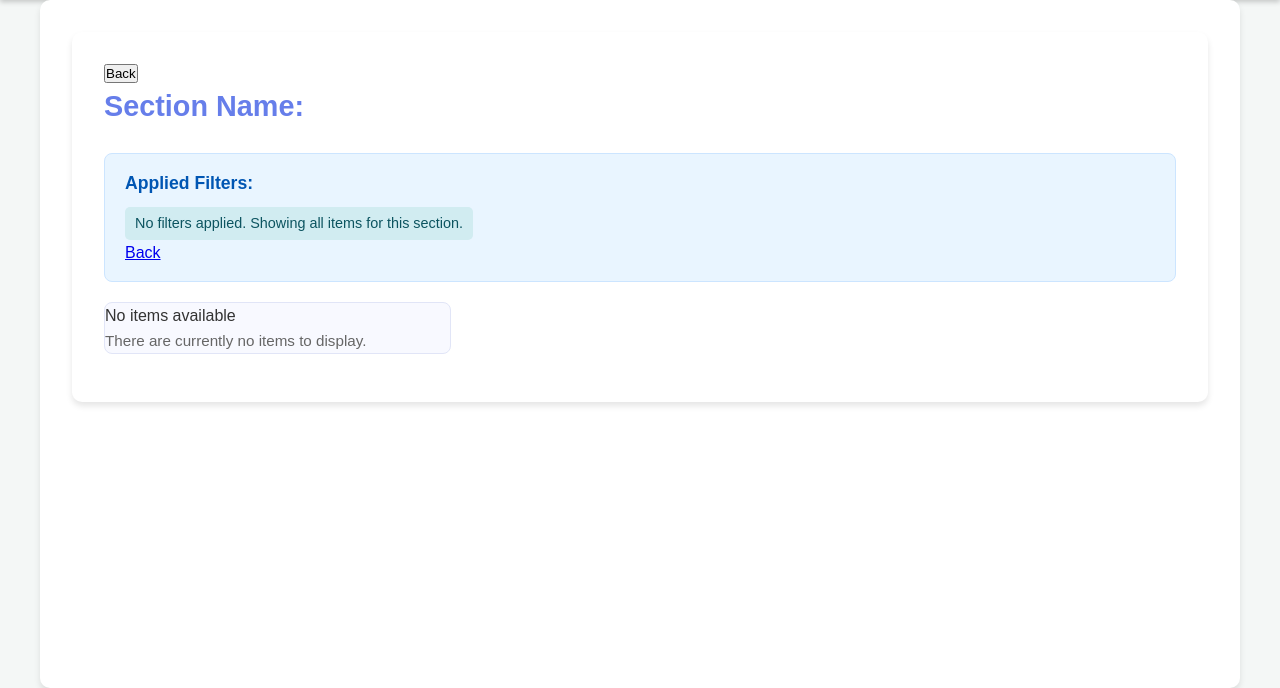
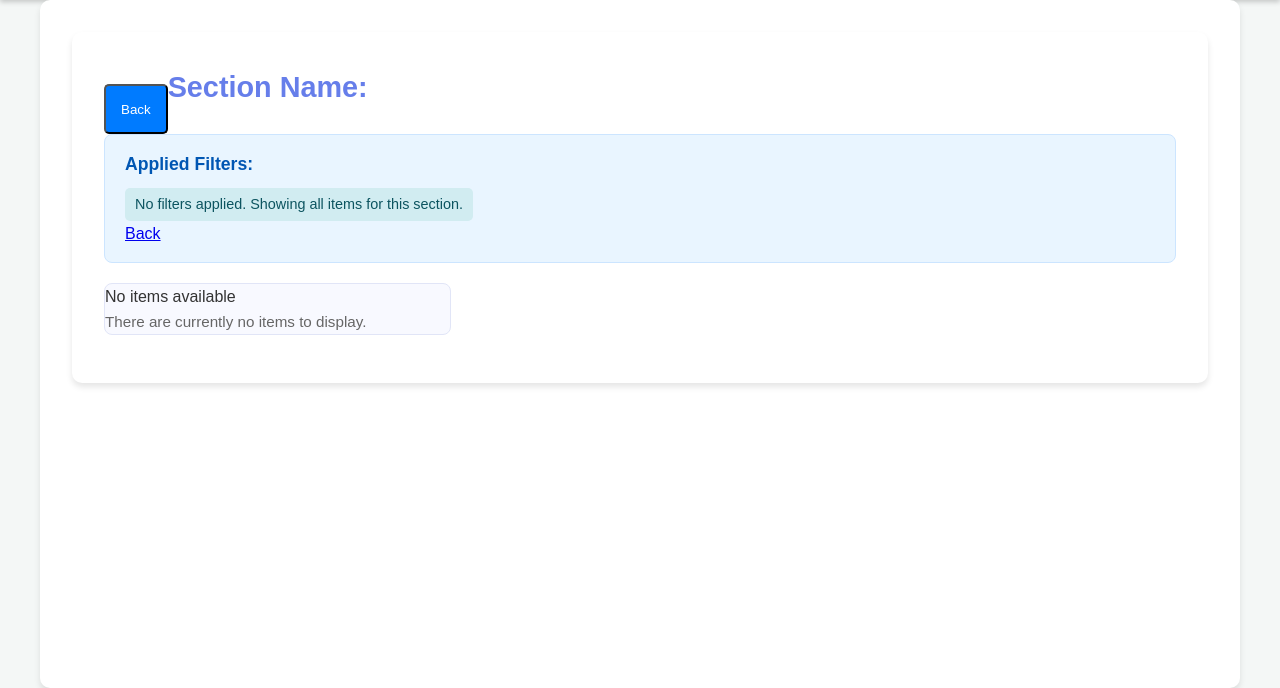
Before and after one commit to AfroDizzzy/FhirMD_FrontEnd, a Django app: template frontend/templates/frontend/sectionDetails.html in a window 1280 px wide. Shown: the part 112-800 px from the top of the page. Run offline with Django 5.2, Linux system fonts and the light colour scheme; the template is opened without the code that fills it, so the values that code supplies are empty.

Commit message:
added back buttons

```diff
--- a/frontend/static/frontend/sectionDetailsStyle.css
+++ b/frontend/static/frontend/sectionDetailsStyle.css
@@ -19,6 +19,11 @@ main {
   margin: 0 auto;
   padding: 2rem;
   width: 100%;
+}
+
+.section-details-heading-div {
+  display: flex;
+  flex-direction: row;
 }
 
 .content-section {
@@ -178,3 +183,18 @@ footer {
 .current-filters .back-to-sections-filters:hover {
   background-color: #0056b3;
 }
+
+.back-link {
+  display: inline-block;
+  margin-top: 20px;
+  padding: 10px 15px;
+  background-color: #007bff;
+  color: white;
+  text-decoration: none;
+  border-radius: 5px;
+  transition: background-color 0.2s ease;
+}
+
+.back-link:hover {
+  background-color: #024791;
+}
--- a/frontend/templates/frontend/json_detail.html
+++ b/frontend/templates/frontend/json_detail.html
@@ -9,13 +9,13 @@
     <section class="content-section">
       <h2>{{ resource_type }}</h2>
       <h3>{{ item_id }}</h3>
-      <div class="json-actions">
+      <div class="json-details-heading-div">
         <button onclick="javascript:history.back()" class="back-link">Back to Section Details</button>
         <button id="downloadJson" class="download-button">Download JSON</button>
       </div>
       {# The <pre><code> block for highlighted JSON #}
       <pre class="json-display"><code class="language-json">{{ pretty_json }}</code></pre>
-      <a href="javascript:history.back()" class="back-link">Back to Section Details</a>
+      <button onclick="javascript:history.back()" class="back-link">Back to Section Details</button>
     </section>
   </main>
   {# Highlight.js library #}
--- a/frontend/templates/frontend/sectionDetails.html
+++ b/frontend/templates/frontend/sectionDetails.html
@@ -7,8 +7,8 @@
         href="{% static 'frontend/sectionDetailsStyle.css' %}" />
   <main>
     <section class="content-section">
-      <div>
-        <button type="button" onclick="window.history.back();">Back</button>
+      <div class="section-details-heading-div">
+        <button type="button" onclick="window.history.back();" class="back-link">Back</button>
         <h2>Section Name: {{ sectionName }}</h2>
       </div>
       {# Display Current Filters #}
```
Also changed, not shown: frontend/static/frontend/jsonDetailStyle.css (+6 -4 lines).
